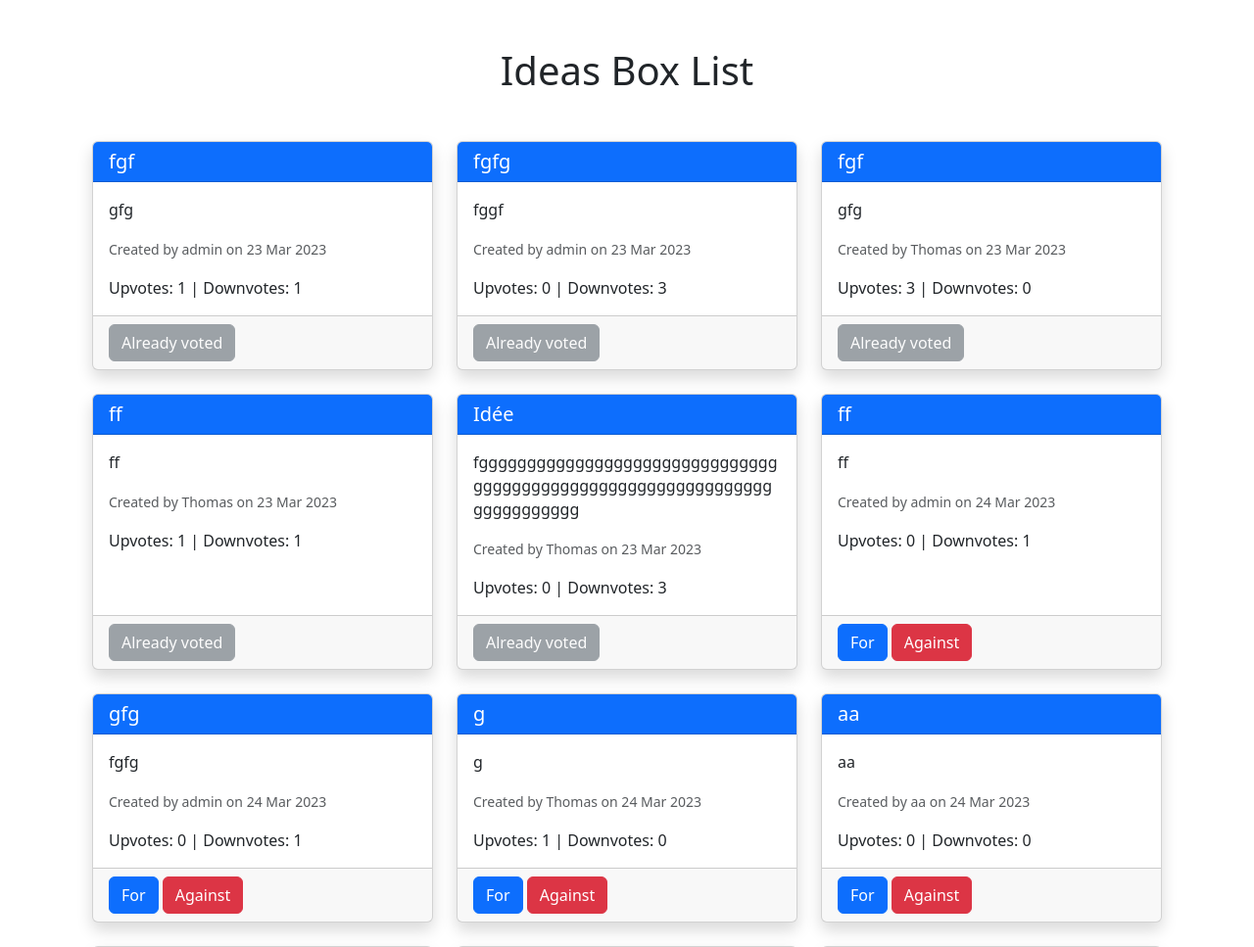
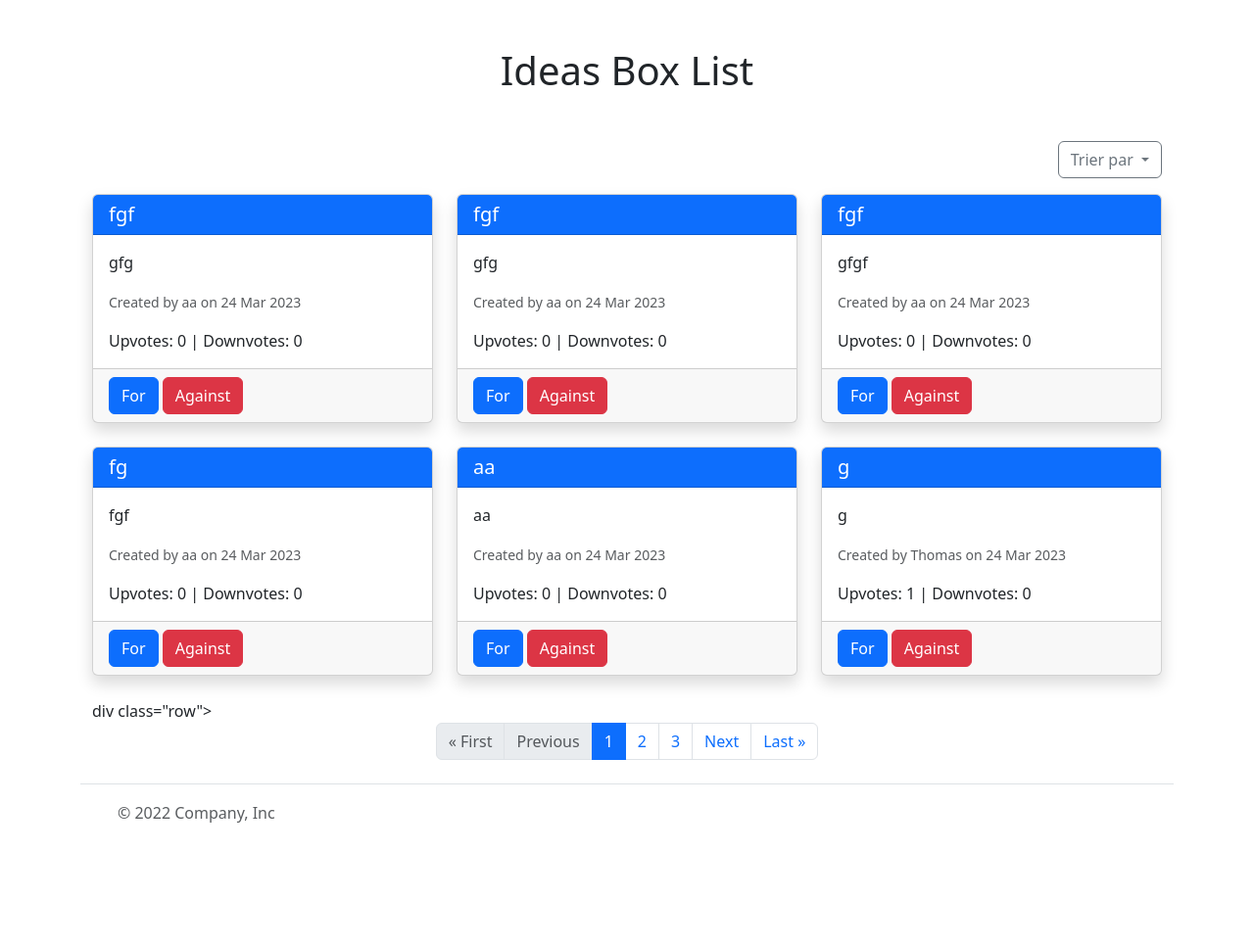
Before and after one commit to DonzerHD/Ideas_Box, a Django app: page /list_box/ in a window 1280 px wide. Shown: the part 113-1080 px from the top of the page at 98% size. After the commit the page ends 953 px from the top, so only its background shows below. Run offline with Django 4.2, Linux system fonts and the light colour scheme; a user stored in the database is signed in; data comes from the database, SQL or seed files in the repository; both versions use the stored data as it was after the commit.

Commit message:
menu drop et trier fait

```diff
--- /dev/null
+++ b/src/box/static/box/js/list_box.js
@@ -0,0 +1,33 @@
+document.addEventListener('DOMContentLoaded', function () {
+    var sortMenuButton = document.querySelector('#sortMenu');
+    var dropdownMenu = document.querySelector('.dropdown-menu');
+    var dropdownMenuItems = document.querySelectorAll('.dropdown-item');
+
+    function hideDropdown() {
+        dropdownMenu.classList.remove('show');
+    }
+
+    function showDropdown() {
+        dropdownMenu.classList.add('show');
+    }
+
+    function toggleDropdown() {
+        dropdownMenu.classList.contains('show') ? hideDropdown() : showDropdown();
+    }
+
+    sortMenuButton.addEventListener('click', function (event) {
+        event.stopPropagation();
+        toggleDropdown();
+    });
+
+    dropdownMenuItems.forEach(function (item) {
+        item.addEventListener('click', function (event) {
+            event.stopPropagation();
+            hideDropdown();
+        });
+    });
+
+    document.body.addEventListener('click', function () {
+        hideDropdown();
+    });
+});
--- a/src/box/templates/box/list_box.html
+++ b/src/box/templates/box/list_box.html
@@ -1,11 +1,25 @@
 {% extends 'base.html' %}
+{% load static %}
 {% block head %}
   <title>Box List</title>
-  <link rel="stylesheet" href="https://maxcdn.bootstrapcdn.com/font-awesome/4.7.0/css/font-awesome.min.css">
+  <script src="{% static 'box/js/list_box.js' %}"></script>
 {% endblock head %}
 {% block content %}
 <div class="container">
   <h1 class="my-5 text-center">Ideas Box List</h1>
+  <div class="row mb-3">
+    <div class="col-md-12 d-flex justify-content-end">
+        <div class="dropdown" id="sortDropdown">
+          <button class="btn btn-outline-secondary dropdown-toggle" type="button" id="sortMenu" data-bs-toggle="dropdown" aria-haspopup="true" aria-expanded="false">
+            Trier par
+          </button>
+                <div class="dropdown-menu" aria-labelledby="sortMenu">
+                <a class="dropdown-item" href="?order_by=date">Les plus récentes</a>
+                <a class="dropdown-item" href="?order_by=votes">Les plus populaires</a>
+            </div>
+        </div>
+    </div>
+  </div>
   <div class="row">
     {% for box in boxs %}
       <div class="col-md-4 mb-4">
@@ -34,5 +48,55 @@
       </div>
     {% endfor %}
   </div>
+  div class="row">
+  <div class="col-md-12">
+    <nav aria-label="Page navigation">
+      <ul class="pagination justify-content-center">
+        {% if boxs.has_previous %}
+        <li class="page-item">
+          <a class="page-link" href="?page=1&order_by={{ order_by }}">&laquo; First</a>
+        </li>
+        <li class="page-item">
+          <a class="page-link" href="?page={{ boxs.previous_page_number }}&order_by={{ order_by }}">Previous</a>
+        </li>
+        {% else %}
+        <li class="page-item disabled">
+          <span class="page-link">&laquo; First</span>
+        </li>
+        <li class="page-item disabled">
+          <span class="page-link">Previous</span>
+        </li>
+        {% endif %}
+
+        {% for i in boxs.paginator.page_range %}
+        {% if boxs.number == i %}
+        <li class="page-item active">
+          <span class="page-link">{{ i }}</span>
+        </li>
+        {% else %}
+        <li class="page-item">
+          <a class="page-link" href="?page={{ i }}&order_by={{ order_by }}">{{ i }}</a>
+        </li>
+        {% endif %}
+        {% endfor %}
+
+        {% if boxs.has_next %}
+        <li class="page-item">
+          <a class="page-link" href="?page={{ boxs.next_page_number }}&order_by={{ order_by }}">Next</a>
+        </li>
+        <li class="page-item">
+          <a class="page-link" href="?page={{ boxs.paginator.num_pages }}&order_by={{ order_by }}">Last &raquo;</a>
+        </li>
+        {% else %}
+        <li class="page-item disabled">
+          <span class="page-link">Next</span>
+        </li>
+        <li class="page-item disabled">
+          <span class="page-link">Last &raquo;</span>
+        </li>
+        {% endif %}
+      </ul>
+    </nav>
+  </div>
 </div>
 {% endblock content %}
--- a/src/box/views.py
+++ b/src/box/views.py
@@ -1,9 +1,10 @@
-from pyexpat.errors import messages
 from django.db import IntegrityError
 from django.forms import ValidationError
 from django.http import HttpResponse
 from django.shortcuts import get_object_or_404, redirect, render
 from django.contrib.auth.decorators import login_required
+from django.core.paginator import Paginator, EmptyPage, PageNotAnInteger
+from django.db.models import F
 
 from box.forms import IdeasBoxForm
 from box.models import Ideas_Box, Vote
@@ -29,9 +30,25 @@ def create_ideas_box(request):
 
 @login_required
 def lists_box(request):
-    boxs = Ideas_Box.objects.all()
+    order_by = request.GET.get('order_by', 'date')
+    if order_by == 'votes':
+        box_list = Ideas_Box.objects.annotate(total_votes=F('upvotes') + F('downvotes')).order_by('-total_votes', '-date')
+    else:
+        box_list = Ideas_Box.objects.order_by('-date')
+
     user_votes = Vote.objects.filter(user=request.user).values_list('box', flat=True)
-    return render(request, 'box/list_box.html', {'boxs': boxs, 'user_votes': user_votes})
+
+    paginator = Paginator(box_list, 6)
+    page = request.GET.get('page')
+
+    try:
+        boxs = paginator.page(page)
+    except PageNotAnInteger:
+        boxs = paginator.page(1)
+    except EmptyPage:
+        boxs = paginator.page(paginator.num_pages)
+
+    return render(request, 'box/list_box.html', {'boxs': boxs, 'user_votes': user_votes, 'order_by': order_by})
 
 @login_required
 def vote(request, box_id, vote_type):
--- a/src/templates/base.html
+++ b/src/templates/base.html
@@ -16,6 +16,6 @@
 
     {% include 'includes/footer.html'%}
     </div>
-    <script src="https://cdn.jsdelivr.net/npm/bootstrap@5.3.0-alpha1/dist/js/bootstrap.bundle.min.js" integrity="sha384-w76AqPfDkMBDXo30jS1Sgez6pr3x5MlQ1ZAGC+nuZB+EYdgRZgiwxhTBTkF7CXvN" crossorigin="anonymous"></script>
+<script src="https://cdn.jsdelivr.net/npm/bootstrap@5.3.0-alpha1/dist/js/bootstrap.bundle.min.js" integrity="sha384-w76AqPfDkMBDXo30jS1Sgez6pr3x5MlQ1ZAGC+nuZB+EYdgRZgiwxhTBTkF7CXvN" crossorigin="anonymous"></script>
 </body>
 </html>
```
Also changed, not shown: src/db.sqlite3.
